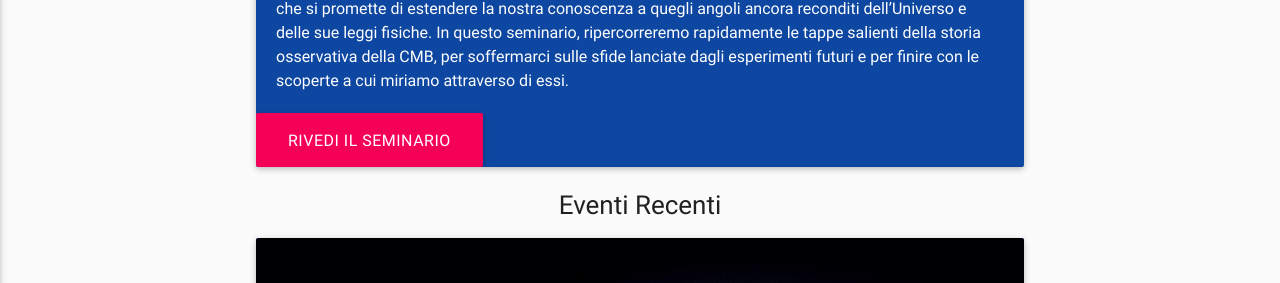
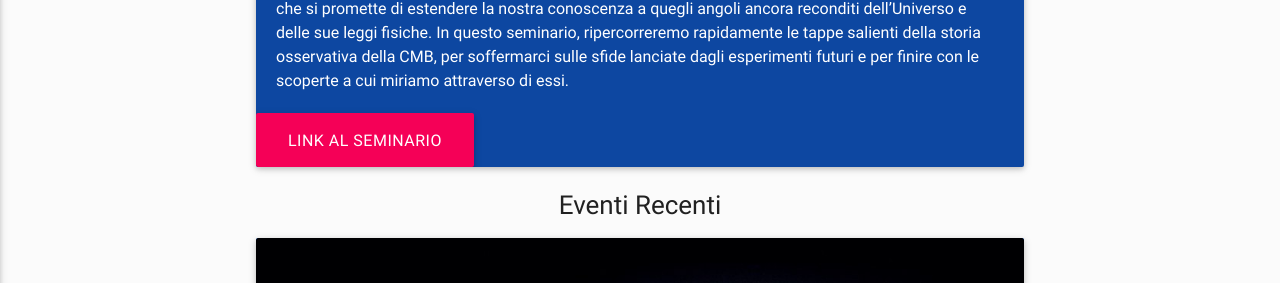
Before and after one commit to ai-sf/aisf_perugia, a Jekyll site: the page built from index.html, in a window 1280 px wide and 900 px high, scrolled down 1365 px. Shown: the part 129-412 px from the top of the window. Built offline with Jekyll 4.4.1, drawn with Linux system fonts in a browser that asks for light colours; nearby versions of some CDN libraries.

Commit message:
Update index.html

```diff
--- a/index.html
+++ b/index.html
@@ -41,7 +41,7 @@
       </div>
 
       <a class="waves-effect waves-light btn-large pink accent-3"
-      href="https://fb.watch/2q8D8OqFtj/">  Rivedi il seminario</a>
+      href="..">  Link al Seminario</a>
 
     </div>
   </div>
```
